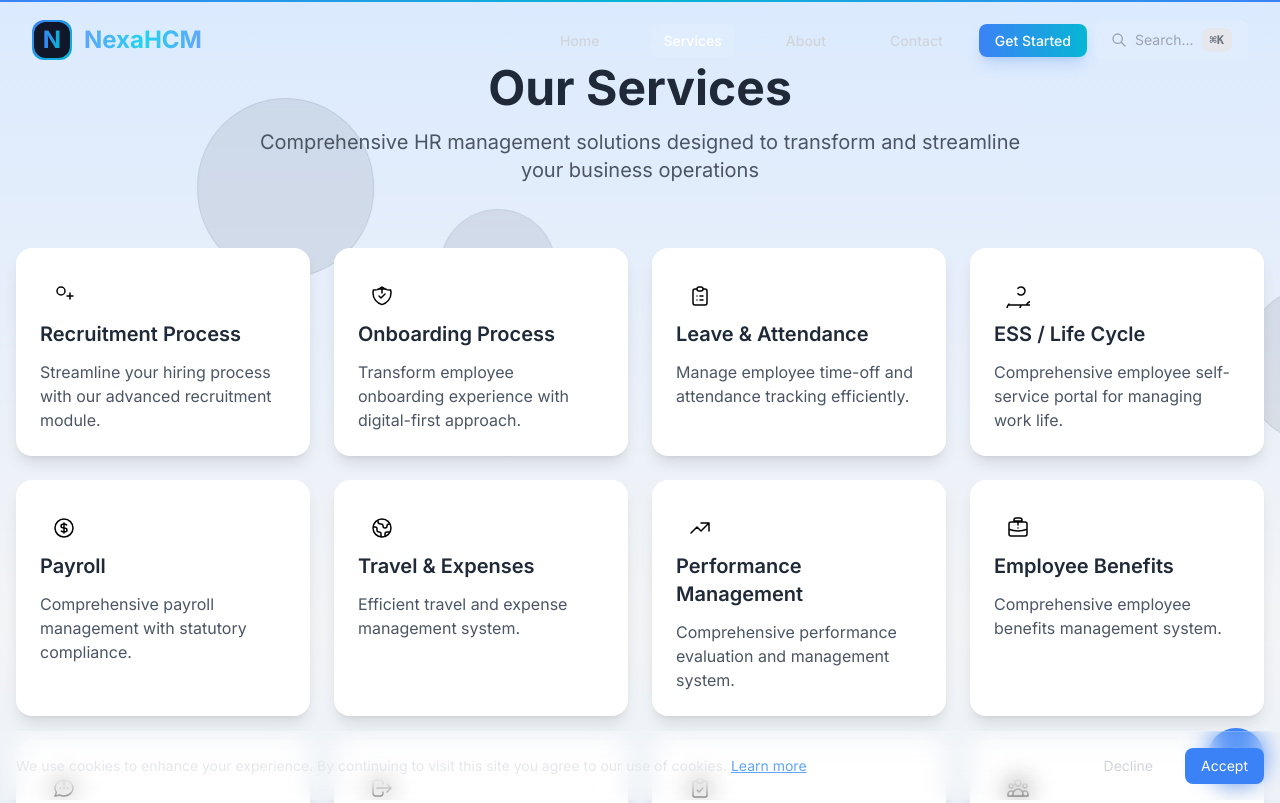
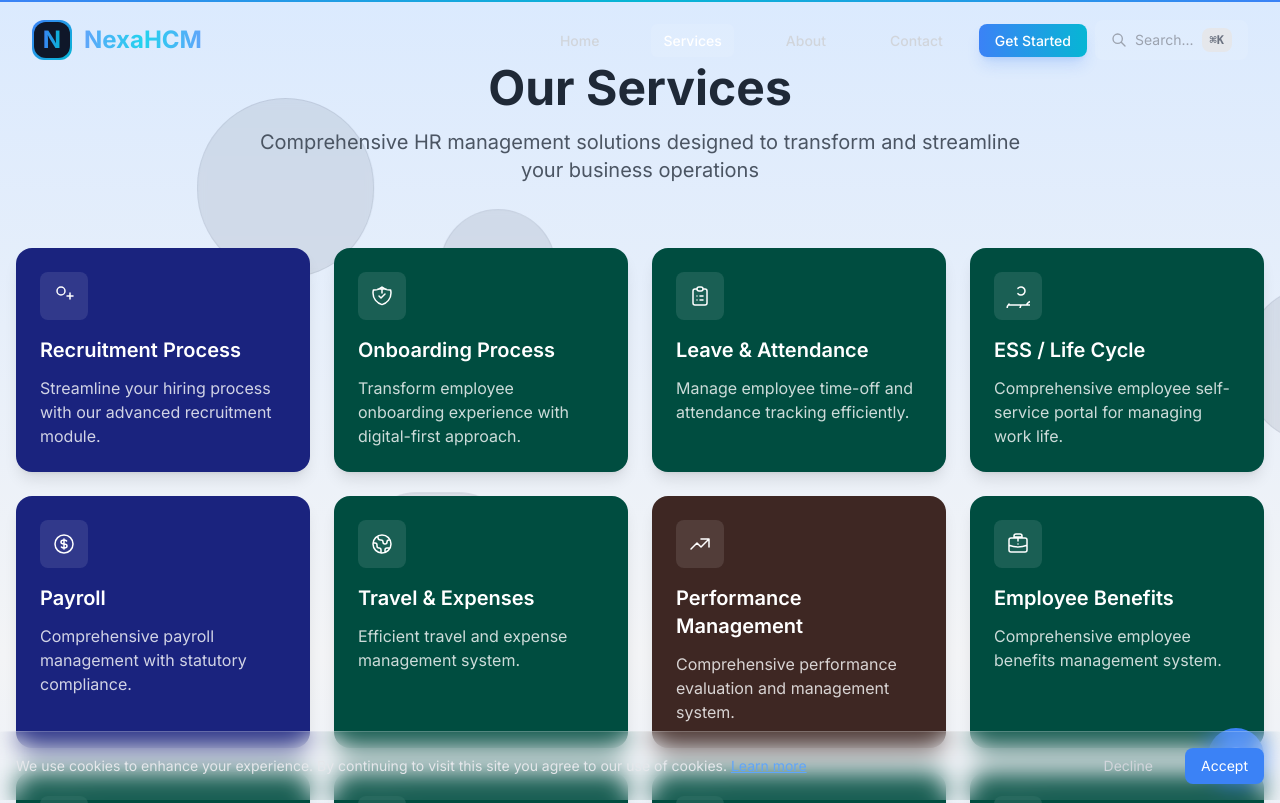
Before and after one commit to Prasanthk4/nexahcm, a React (Vite) app: page /services in a window 1280 px wide. Shown: the top 803 px of the page. Built offline with nearby package versions, Linux system fonts and the light colour scheme.

Commit message:
style: Update service cards with dark theme colors and improved design

```diff
--- a/src/pages/Services.jsx
+++ b/src/pages/Services.jsx
@@ -1126,31 +1126,38 @@
 );
 
 const ServiceCard = ({ service, index, onClick }) => {
-  const colors = getCardColor(index);
+  const bgColor =
+    service.id === 'recruitment' ? 'bg-[#1a237e]' :
+    service.id === 'onboarding' ? 'bg-[#004d40]' :
+    service.id === 'leave' ? 'bg-[#00695c]' :
+    service.id === 'ess' ? 'bg-[#4a148c]' :
+    service.id === 'payroll' ? 'bg-[#1a237e]' :
+    service.id === 'travel' ? 'bg-[#5d1049]' :
+    service.id === 'performance' ? 'bg-[#3e2723]' :
+    'bg-[#004d40]';
 
   return (
-    <div
+    <motion.div
+      key={service.title}
+      className={`group cursor-pointer ${bgColor} rounded-2xl p-6 shadow-lg hover:shadow-xl transition-all duration-300`}
+      initial={{ opacity: 0, y: 20 }}
+      animate={{ opacity: 1, y: 0 }}
+      transition={{ duration: 0.5, delay: index * 0.1 }}
+      whileHover={{ scale: 1.02 }}
       onClick={() => onClick({ ...service, colorIndex: index })}
-      className={`relative p-6 rounded-xl bg-gradient-to-br ${colors.gradient} backdrop-blur-sm border cursor-pointer
-        transform transition-all duration-300 hover:scale-[1.02] hover:-translate-y-1 hover:shadow-xl
-        hover:shadow-black/5 group`}
     >
-      <div className="relative z-10">
-        <div className={`w-12 h-12 mb-4 flex items-center justify-center rounded-xl
-          bg-gradient-to-br ${colors.gradient} group-hover:scale-110 transition-transform duration-300`}
-        >
-          <div className="text-white w-6 h-6 flex items-center justify-center">
-            {service.icon}
-          </div>
+      <div className="w-12 h-12 rounded-lg bg-white/10 flex items-center justify-center mb-4">
+        <div className="text-white">
+          {service.icon}
         </div>
-        <h3 className="text-lg font-bold text-white mb-2 group-hover:text-opacity-90">
-          {service.title}
-        </h3>
-        <p className="text-white/80 group-hover:text-opacity-90">
-          {service.shortDesc}
-        </p>
       </div>
-    </div>
+      <h3 className="text-xl font-semibold text-white mb-3">
+        {service.title}
+      </h3>
+      <p className="text-white/80">
+        {service.description || service.shortDesc}
+      </p>
+    </motion.div>
   );
 };
 
@@ -1224,25 +1231,12 @@
         ) : (
           <div className="grid grid-cols-1 md:grid-cols-2 lg:grid-cols-4 gap-6">
             {modules.map((service, index) => (
-              <motion.div
+              <ServiceCard
                 key={service.title}
-                className="group cursor-pointer bg-white rounded-2xl p-6 shadow-lg hover:shadow-xl transition-all duration-300"
-                initial={{ opacity: 0, y: 20 }}
-                animate={{ opacity: 1, y: 0 }}
-                transition={{ duration: 0.5, delay: index * 0.1 }}
-                whileHover={{ scale: 1.02 }}
-                onClick={() => setSelectedModule(service)}
-              >
-                <div className={`w-12 h-12 rounded-lg ${service.bgColor} bg-opacity-20 flex items-center justify-center`}>
-                  {service.icon}
-                </div>
-                <h3 className="text-xl font-semibold text-gray-800 mb-3 group-hover:text-blue-600 transition-colors">
-                  {service.title}
-                </h3>
-                <p className="text-gray-600">
-                  {service.shortDesc}
-                </p>
-              </motion.div>
+                service={service}
+                index={index}
+                onClick={setSelectedModule}
+              />
             ))}
           </div>
         )}
```
